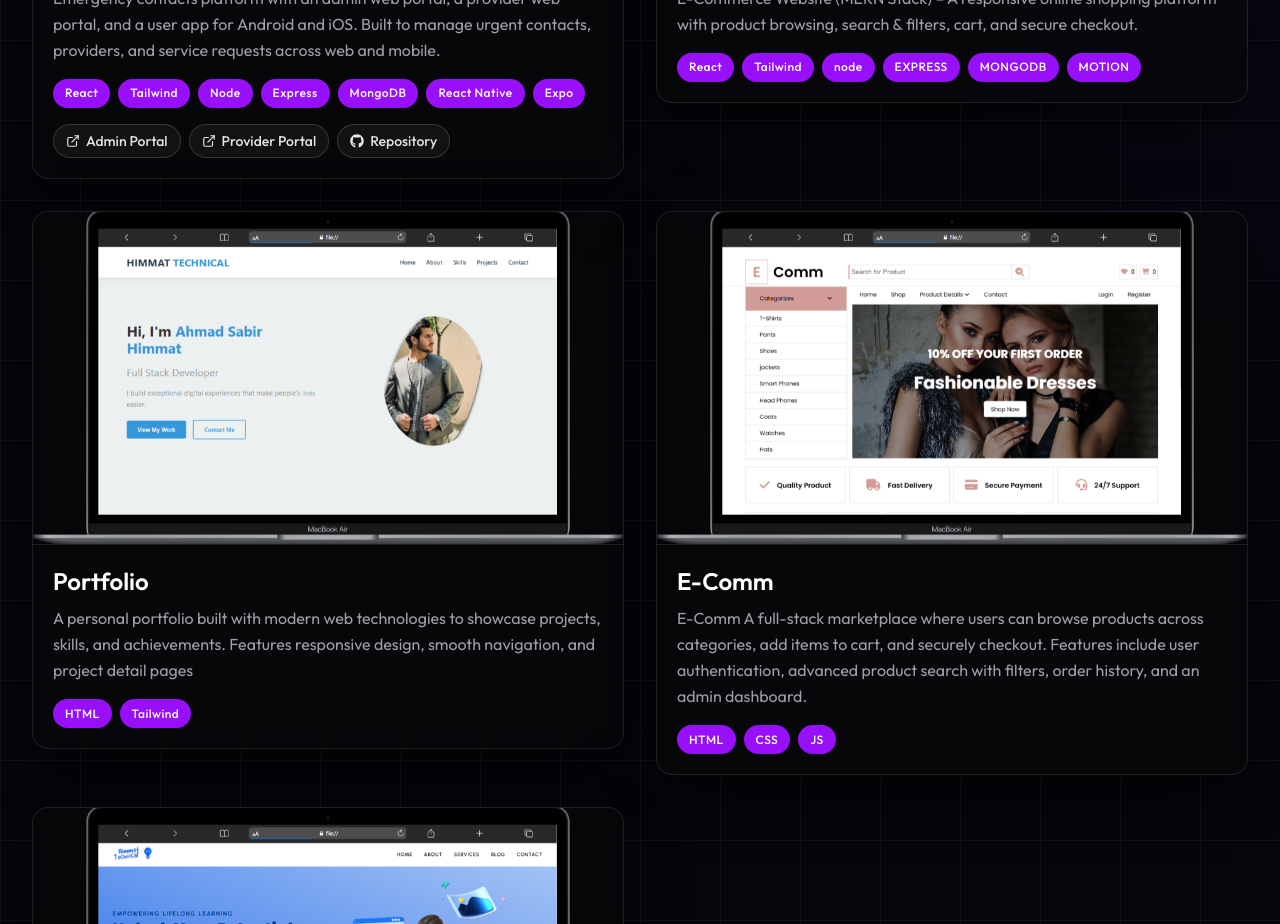
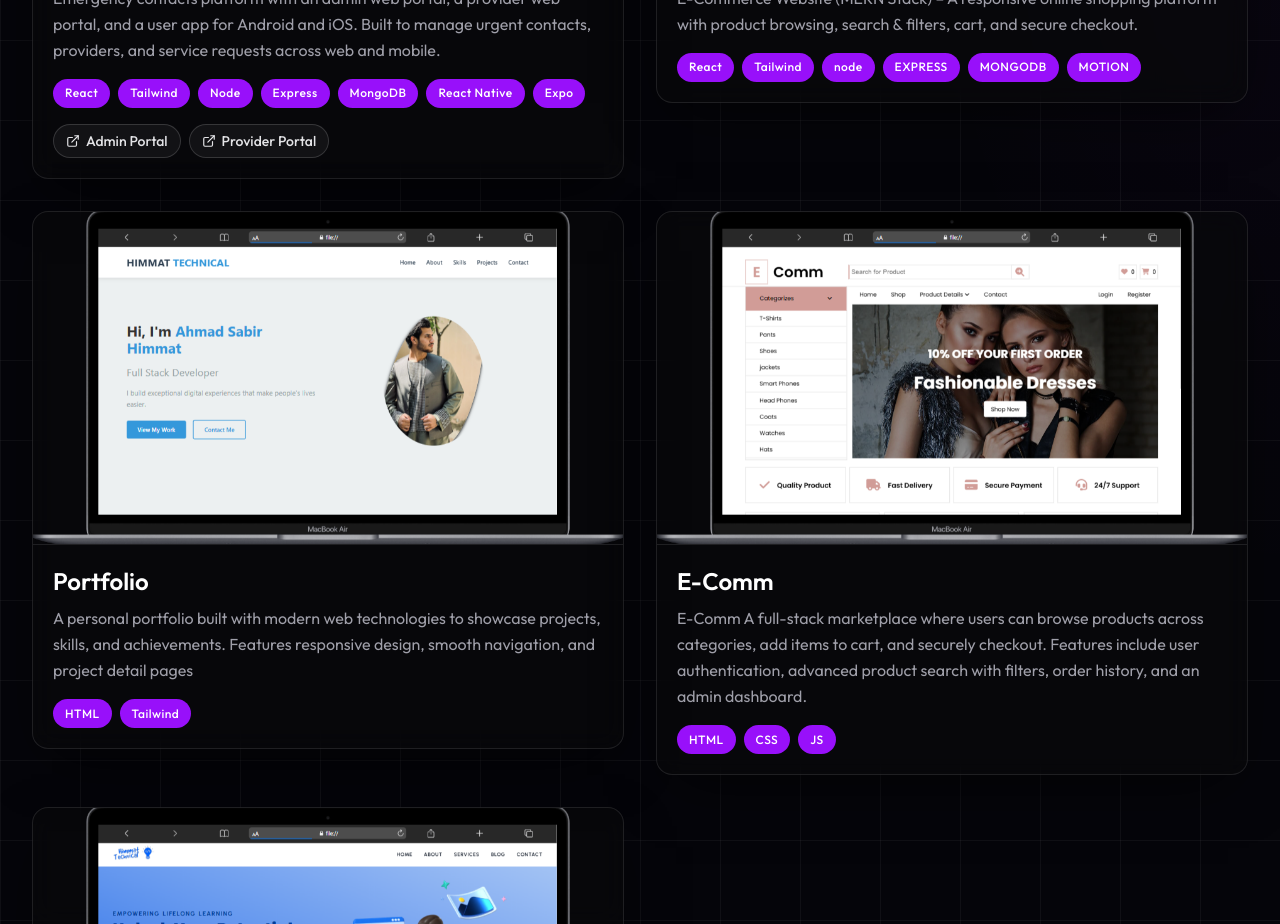
Before and after one commit to ahmadsabirhimmat/sabirhimmatPortfolio, a React (Vite) app: page / in a window 1280 px wide. Shown: the part 3080-4004 px from the top of the page. Built offline with nearby package versions, Linux system fonts and the light colour scheme; a web font is replaced by a local one.

Commit message:
Remove the public GitHub repo link from the Bashper Khidmatuna project card.

```diff
--- a/src/components/layout/ProjectLeft.jsx
+++ b/src/components/layout/ProjectLeft.jsx
@@ -7,7 +7,6 @@ export const ProjectLeft = () => {
                 pName={"Bashper Khidmatuna"}
                 pPar={"Emergency contacts platform with an admin web portal, a provider web portal, and a user app for Android and iOS. Built to manage urgent contacts, providers, and service requests across web and mobile."}
                 stacks={["React", "Tailwind", "Node", "Express", "MongoDB", "React Native", "Expo"]}
-                repo={"https://github.com/ahmadsabirhimmat/bashper-khidmatuna"}
                 links={[
                     { label: "Admin Portal", href: "https://bashper-khidmatuna-1.onrender.com" },
                     { label: "Provider Portal", href: "https://bashper-khidmatuna-provider.onrender.com" },
```
